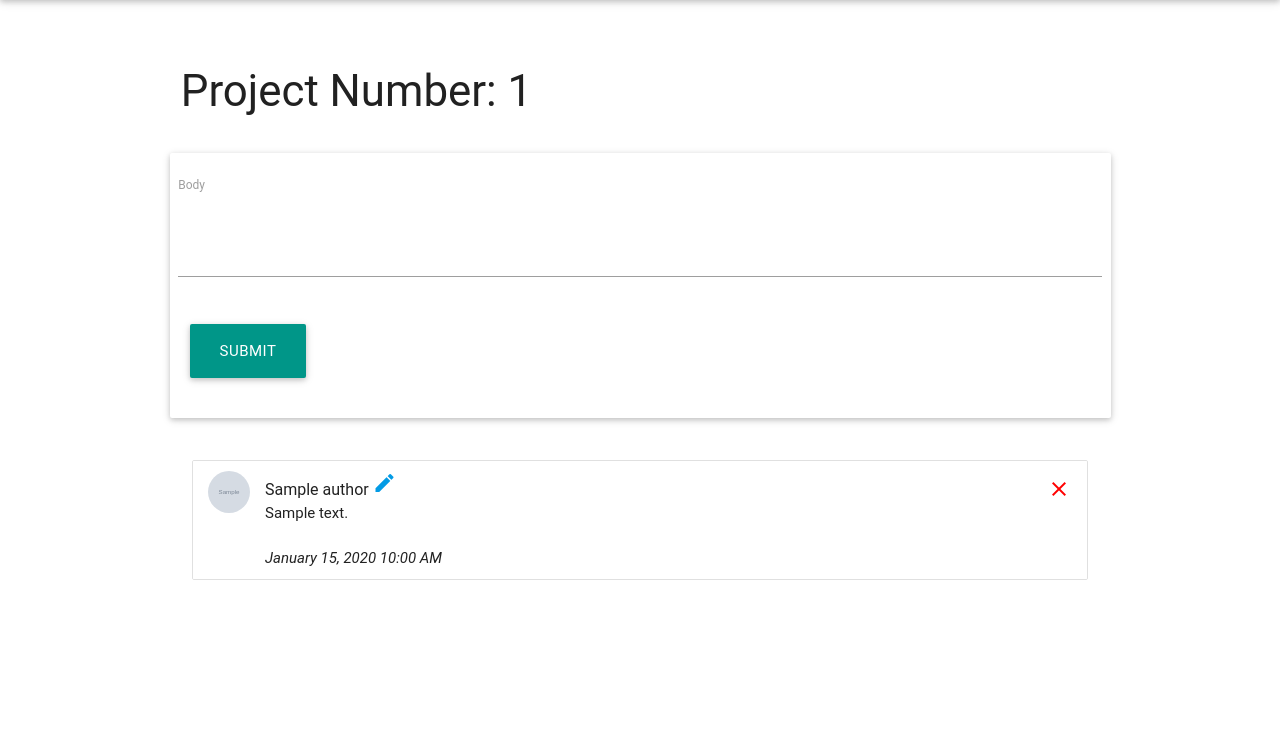
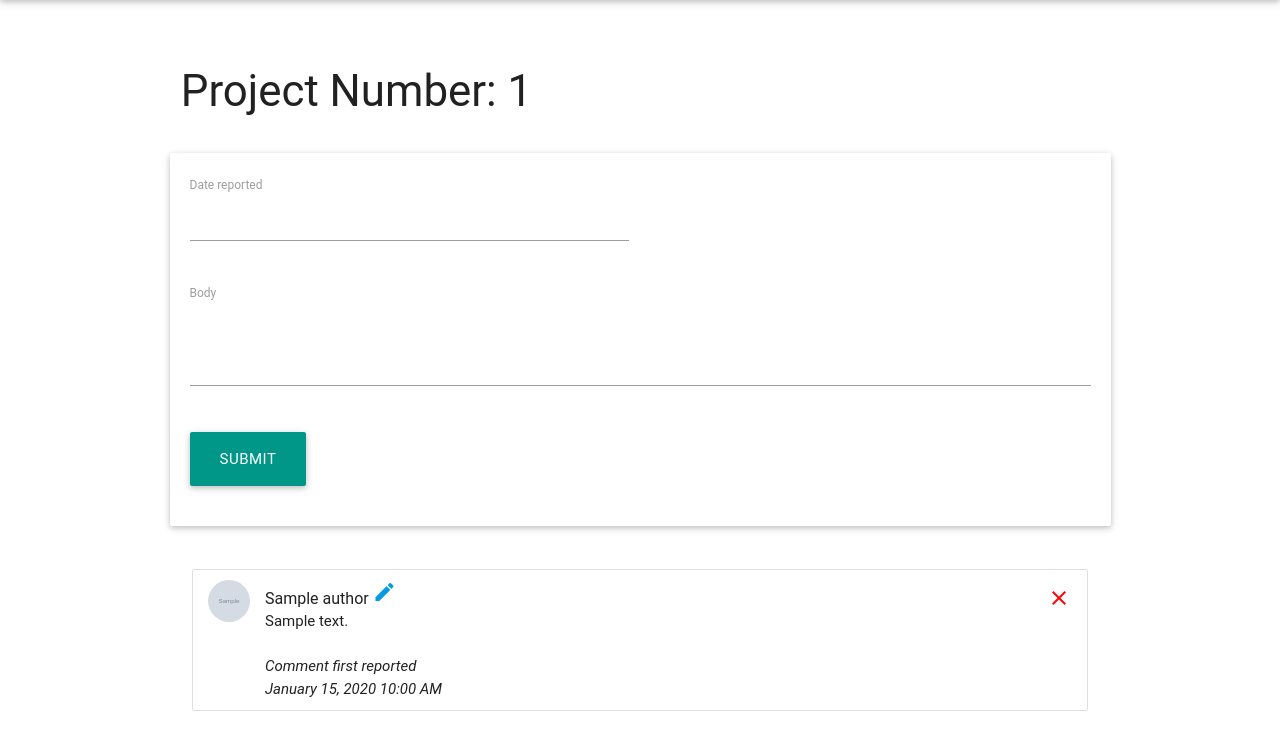
Before and after one commit to MDubul/remap, a Python web app: template app/templates/project-comment.html in a window 1280 px wide. Shown: the part 64-810 px from the top of the page. Before the commit the page ends 644 px from the top, so only its background shows below. Run offline with Jinja, Linux system fonts and the light colour scheme; the template is opened without the code that fills it: most values are stand-ins (such as "Sample title", 1, 10 or a date in 2020); grey boxes marked "Sample" are stand-in pictures; form fields are guessed from the names that the template uses; some libraries are stand-ins or nearby versions; some web fonts are replaced.

Commit message:
added a Date Reported field on Comments table

```diff
--- a/app/main/forms.py
+++ b/app/main/forms.py
@@ -86,6 +86,7 @@ class ProjectSubmissionForm(Form):
 
 
 class CommentForm(Form):
+    date_reported = DateField('Date Reported',format="%Y-%m-%d")
     body = TextAreaField('Message')
     submit = SubmitField('Submit Comment')
 
--- a/app/main/views.py
+++ b/app/main/views.py
@@ -230,9 +230,11 @@ def project_comments(number):
     project = Project.query.get_or_404(number)
     commentlist = project.comments.all()
     if form.validate_on_submit():
+        dt = form.date_reported.data
         c = Comment(body=form.body.data,
                     author=current_user._get_current_object(),
-                    project=project)
+                    project=project,
+                    date_reported=date(dt.year,dt.month, dt.day))
         db.session.add(c)
         db.session.commit()
         flash('Your comment has been published.', 'green accent-3')
@@ -366,7 +368,6 @@ def submit_project():
     form = ProjectSubmissionForm()
     if form.validate_on_submit():
         dt = form.date_first_contacted.data
-        year, month, day = dt.year,dt.month, dt.day
         c = User(age_range=form.age_range.data,
                  name=form.name.data,
                  address_line_1=form.address_line_1.data,
--- a/app/models.py
+++ b/app/models.py
@@ -315,7 +315,7 @@ class Comment(db.Model):
     id = db.Column(db.Integer, primary_key=True)
     body = db.Column(db.Text())
     timestamp = db.Column(db.DateTime, index=True, default=datetime.utcnow)
-
+    date_reported = db.Column(db.Date)
     author_id = db.Column(db.Integer, db.ForeignKey('people.id'))
     project_id = db.Column(db.Integer, db.ForeignKey('projects.id'))
 
--- a/app/templates/project-comment.html
+++ b/app/templates/project-comment.html
@@ -19,8 +19,15 @@
      <div class="card">
        <div class="card-content black-text">
 
+         <div class="row">
+             <div class="col s6">
+                {{form.date_reported.label}}
+                {{form.date_reported(class="datepicker",type="date")}}
+             </div>
+          </div>
+
           <div class="row">
-            <div >
+            <div class="col s12">
                 {{form.body.label}}
                 {{form.body (class="materialize-textarea")}}
             </div>
@@ -50,13 +57,26 @@
       <p> {{comment.body}}</p>
       <a href="{{url_for('main.delete_comment', id=comment.id)}}" class="secondary-content"><i class="material-icons icon-red">clear</i></a>
     </br>
-      <p><i>{{moment(comment.timestamp).format('LLL')}}</i></p>
+      <p><i>Comment first reported</i></p>
+      <p><i>{{moment(comment.date_reported).format('LLL')}}</i></p>
 
     </li>
   </ul>
 </div>
 {% endfor %}
 
+{% endblock %}
 
+{% block scripts%}
+{{ super()}}
+<script>
 
+  $(function() {
+		$( ".datepicker" ).pickadate({
+
+      format: 'yyyy-mm-d'
+    });
+	});
+
+</script>
 {% endblock %}
```
